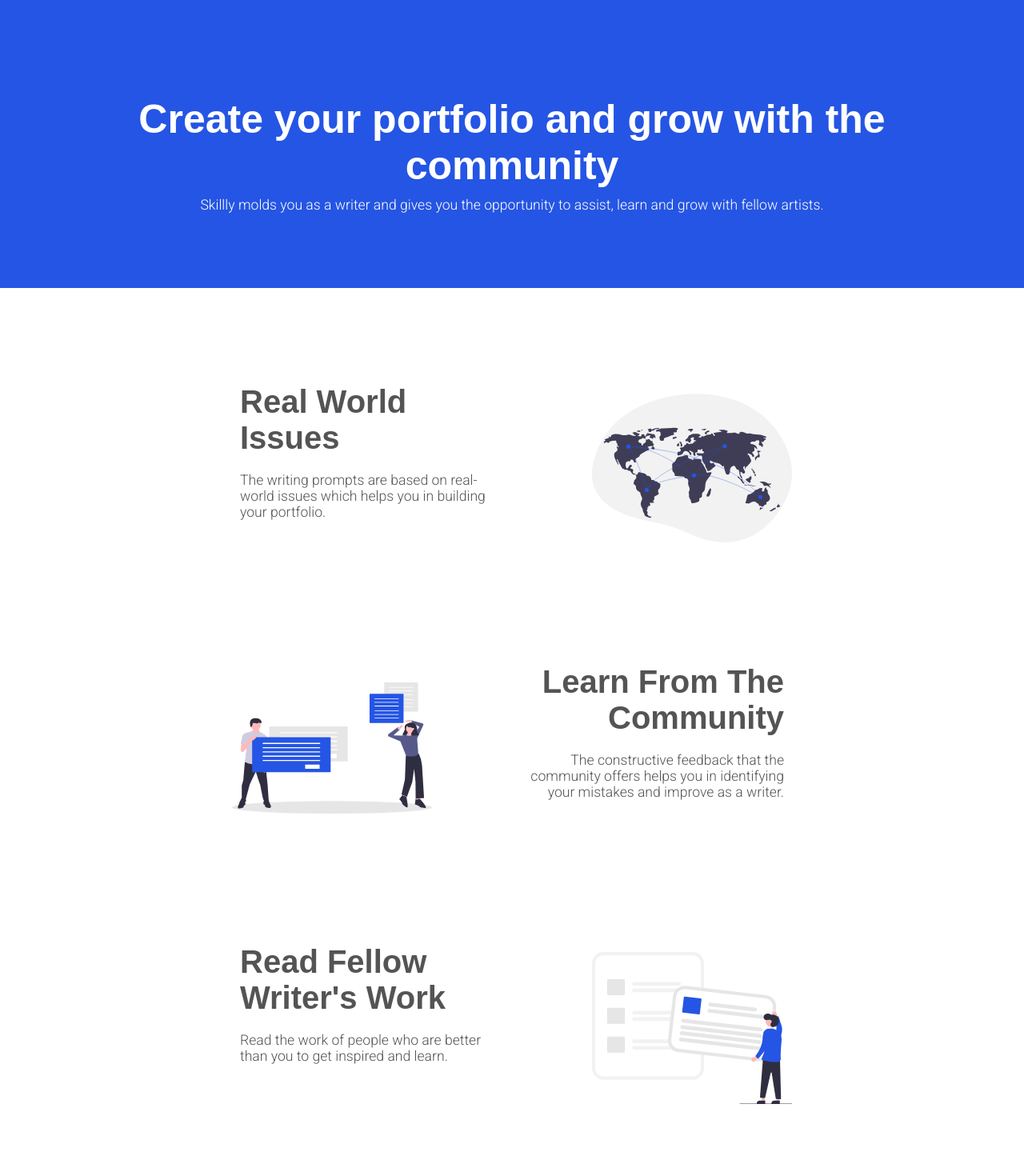
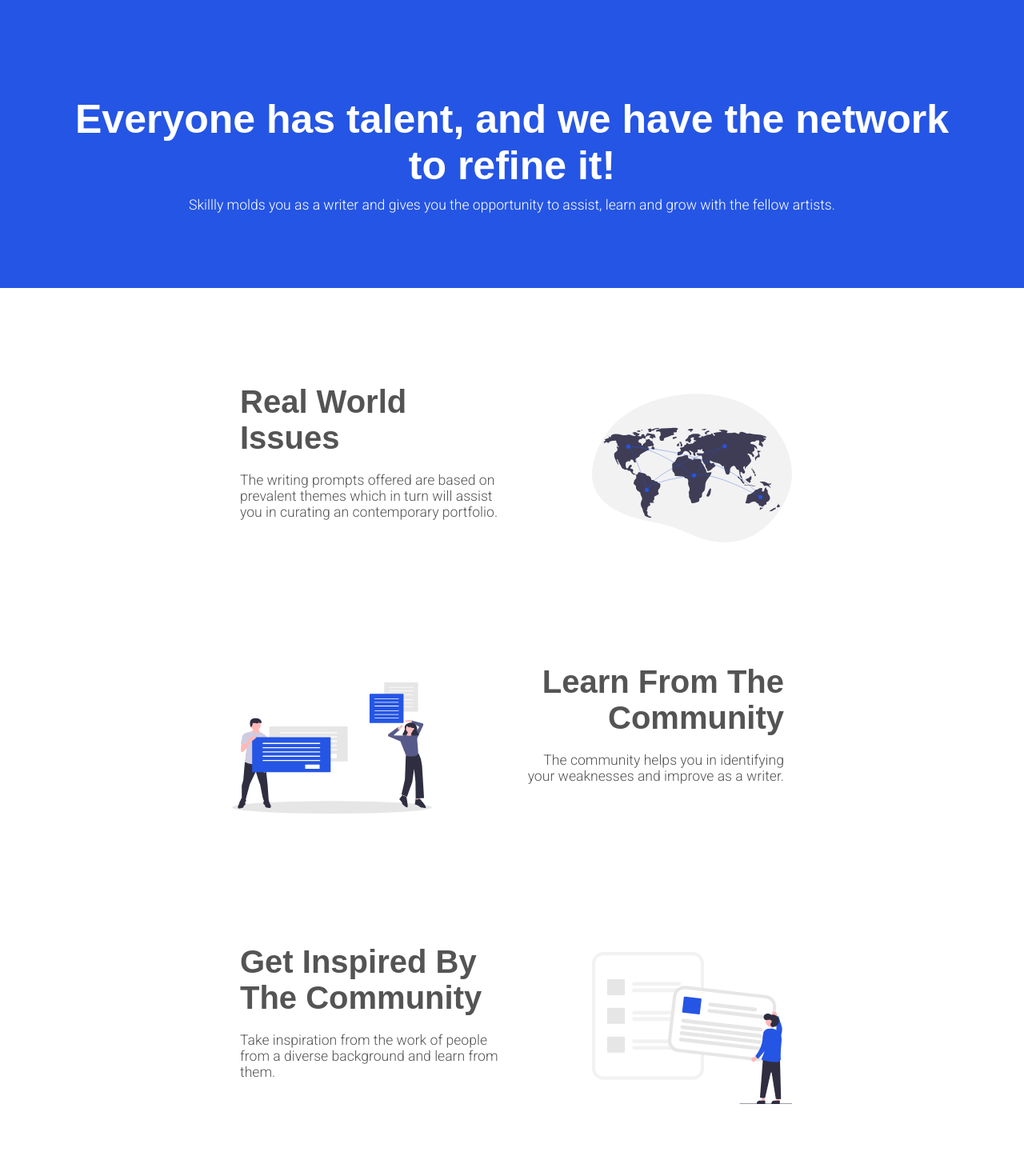
Before and after one commit to NEMESIS-11/LMS, a React (Create React App) app: page / in a window 1280 px wide. Shown: the part 1560-3030 px from the top of the page at 80% size. Built offline with nearby package versions, Linux system fonts and the light colour scheme.

Commit message:
Update MainBody.js

```diff
--- a/src/components/MainBody.js
+++ b/src/components/MainBody.js
@@ -150,8 +150,8 @@ function MainBody() {
 
             <div class="midwayContainer">
                 <div class="midwayTextContainer">
-                <h2><p>Create your portfolio and grow with the community</p></h2>
-                <h4>Skillly molds you as a writer and gives you the opportunity to assist, learn and grow with fellow artists.</h4>
+                <h2><p>Everyone has talent, and we have the network to refine it!</p></h2>
+                <h4>Skillly molds you as a writer and gives you the opportunity to assist, learn and grow with the fellow artists.</h4>
                 </div>
             </div>
 
@@ -161,7 +161,7 @@ function MainBody() {
                 <div class="meritsText">
                 <div class="meritsTextContainer">
                     <h3>Real World issues</h3>
-                    <p>The writing prompts are based on real-world issues which helps you in building your portfolio.</p>
+                    <p>The writing prompts offered are based on prevalent themes which in turn will assist you in curating an contemporary portfolio.</p>
                 </div>
                 </div>
                 <div class="meritsSvgs">
@@ -176,7 +176,7 @@ function MainBody() {
             <div class="meritsContainer even secondBox">
                 <div class="meritsText">
                 <div className="meritsTextContainer"><h3>Learn From The Community</h3>
-                                <p>The constructive feedback that the community offers helps you in identifying your mistakes and improve as a writer.</p>
+                                <p>The community helps you in identifying your weaknesses and improve as a writer.</p>
                             </div>
                 </div>
                 <div class="meritsSvgs">
@@ -191,8 +191,8 @@ function MainBody() {
             <div class="meritsContainer odd thirdBox">
                 <div class="meritsText">
                 <div className="meritsTextContainer">
-                                <h3>Read Fellow Writer's Work</h3>
-                                <p>Read the work of people who are better than you to get inspired and learn.</p>
+                                <h3>Get inspired by the community</h3>
+                                <p>Take inspiration from the work of people from a diverse background and learn from them.</p>
                             </div>
                 </div>
                 <div class="meritsSvgs">
@@ -230,7 +230,7 @@ function MainBody() {
                             SKILLLY.
                         </h1>
                         <h4 className="FooterQuote">
-                            Made with ❤ in New Delhi - India
+//                             Made with ❤ in New Delhi - India
                         </h4>
                         <div className="socials">
                             <a className="SocialLinks" href="http://www.google.com">
```
